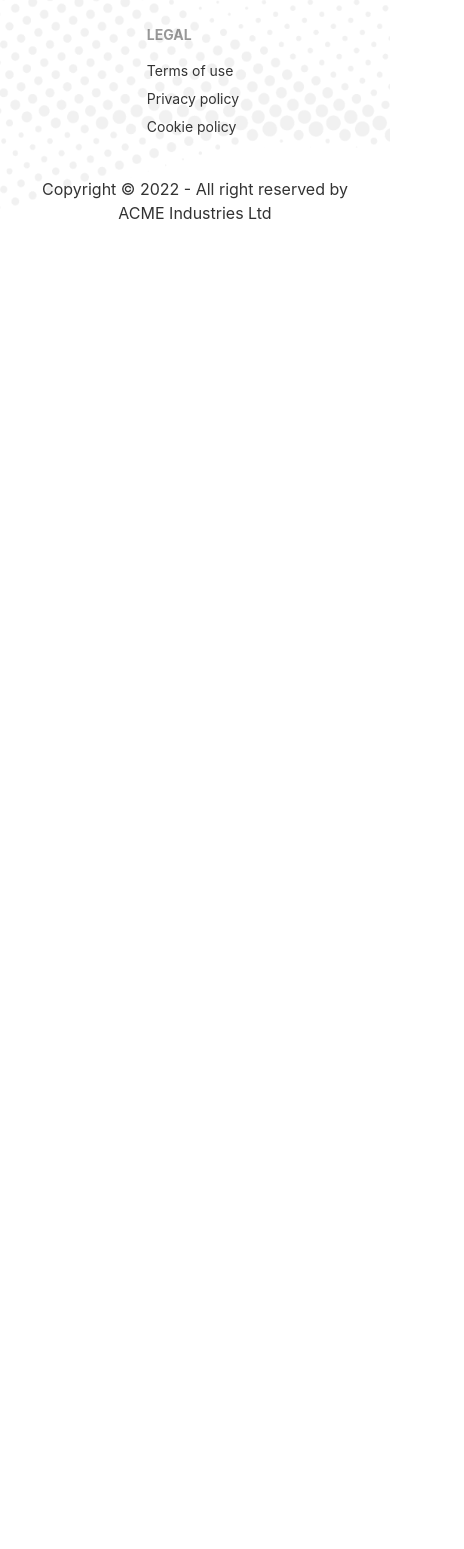
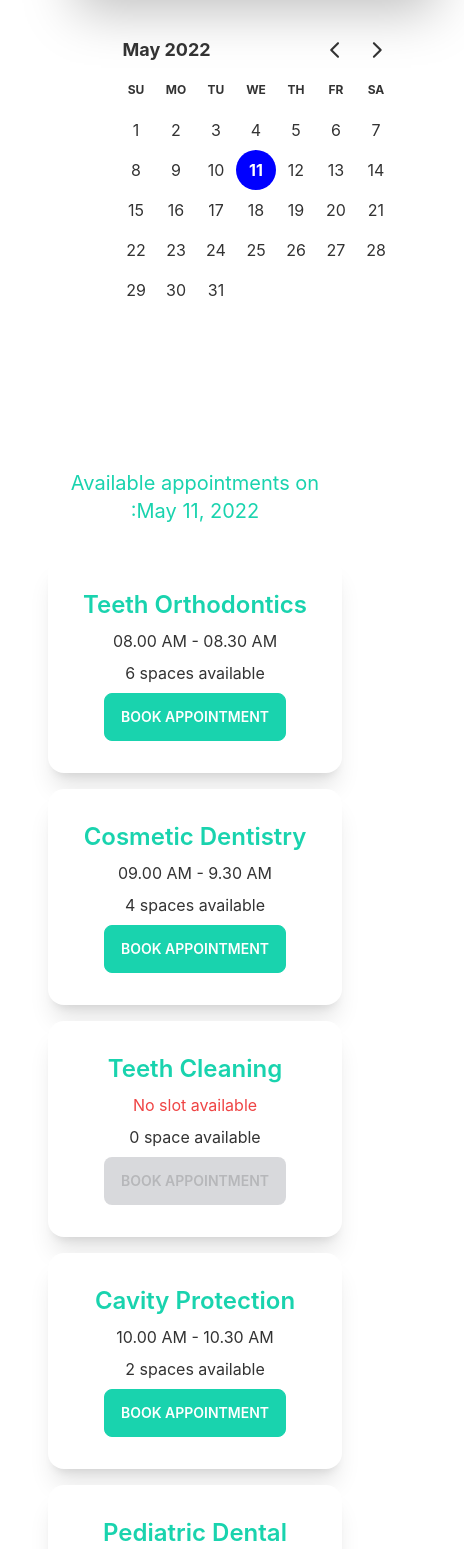
Before and after one commit to FAMMMI/Doctor-s-Portal, a React (Create React App) app: page /appointment in a window 390 px wide. Shown: the part 439-1988 px from the top of the page, 464 px wide, since content can reach past the window. Before the commit the page ends 844 px from the top, so only its background shows below. Built offline with nearby package versions, Linux system fonts and the light colour scheme.

Commit message:
appointment page done without connection of db using fakedb

```diff
--- a/package.json
+++ b/package.json
@@ -7,7 +7,9 @@
     "@testing-library/react": "^13.2.0",
     "@testing-library/user-event": "^13.5.0",
     "daisyui": "^2.14.3",
+    "date-fns": "^2.28.0",
     "react": "^18.1.0",
+    "react-day-picker": "^8.0.4",
     "react-dom": "^18.1.0",
     "react-router-dom": "^6.3.0",
     "react-scripts": "5.0.1",
--- /dev/null
+++ b/public/services.json
@@ -0,0 +1,57 @@
+[
+    {
+        "_id": 1,
+        "name": "Teeth Orthodontics",
+        "slots": [
+            "08.00 AM - 08.30 AM",
+            "08.30 AM - 09.00 AM",
+            "09.00 AM - 9.30 AM",
+            "09.30 AM - 10.00 AM",
+            "10.00 AM - 10.30 AM",
+            "10.30 AM - 11.00 AM"
+        ]
+    },
+    {
+        "_id": 2,
+        "name": "Cosmetic Dentistry",
+        "slots": [
+            "09.00 AM - 9.30 AM",
+            "09.30 AM - 10.00 AM",
+            "10.00 AM - 10.30 AM",
+            "10.30 AM - 11.00 AM"
+        ]
+    },
+    {
+        "_id": 3,
+        "name": "Teeth Cleaning",
+        "slots": []
+    },
+    {
+        "_id": 4,
+        "name": "Cavity Protection",
+        "slots": [
+            "10.00 AM - 10.30 AM",
+            "10.30 AM - 11.00 AM"
+        ]
+    },
+    {
+        "_id": 5,
+        "name": "Pediatric Dental",
+        "slots": [
+            "08.30 AM - 09.00 AM",
+            "09.00 AM - 9.30 AM",
+            "09.30 AM - 10.00 AM",
+            "10.00 AM - 10.30 AM",
+            "10.30 AM - 11.00 AM"
+        ]
+    },
+    {
+        "_id": 6,
+        "name": "Oral Surgery",
+        "slots": [
+            "09.30 AM - 10.00 AM",
+            "10.00 AM - 10.30 AM",
+            "10.30 AM - 11.00 AM"
+        ]
+    }
+]
--- a/src/App.js
+++ b/src/App.js
@@ -6,16 +6,20 @@ import Home from './Pages/Home/Home';
 import About from './Pages/About/About';
 import Login from './Pages/Login/Login';
 import Footer from './Pages/Shared/Footer';
+import Appointment from './Pages/Appointment/Appointment';
+
 
 function App() {
   return (
-    <div >
+    <div className='max-w-7xl mx-auto' >
       <Navbar></Navbar>
       <Routes>
         <Route path="/" element={<Home />} />
         <Route path="/home" element={<Home />} />
         <Route path="/about" element={<About />} />
         <Route path="/login" element={<Login />} />
+        <Route path="/appointment" element={<Appointment />} />
+
       </Routes>
       <Footer></Footer>
     </div>
--- a/src/Pages/About/About.js
+++ b/src/Pages/About/About.js
@@ -3,7 +3,7 @@ import React from 'react';
 const About = () => {
     return (
         <div>
-            <h2>About</h2>
+            <h2>hello</h2>
         </div>
     );
 };
--- /dev/null
+++ b/src/Pages/Appointment/Appointment.js
@@ -0,0 +1,15 @@
+import React, { useState } from 'react';
+import AppointmentBanner from './AppointmentBanner';
+import AvailableAppointments from './AvailableAppointments';
+const Appointment = () => {
+    const [date, setDate] = useState(new Date());
+
+    return (
+        <div>
+            <AppointmentBanner date={date} setDate={setDate}></AppointmentBanner>
+            <AvailableAppointments date={date} setDate={setDate}></AvailableAppointments>
+        </div>
+    );
+};
+
+export default Appointment;
--- /dev/null
+++ b/src/Pages/Appointment/AppointmentBanner.js
@@ -0,0 +1,28 @@
+import React, { useState } from 'react';
+import chair from '../../assets/images/chair.png'
+import { DayPicker } from 'react-day-picker';
+import 'react-day-picker/dist/style.css';
+import { format } from 'date-fns';
+
+const AppintmentBanner = ({ date, setDate }) => {
+    return (
+        <div>
+            <div class="hero min-h-screen  px-12">
+                <div class="hero-content flex-col lg:flex-row-reverse">
+                    <img src={chair} class="max-w-sm rounded-lg shadow-2xl" />
+                    <div>
+                        <DayPicker
+                            mode="single"
+                            selected={date}
+                            onSelect={setDate}
+                        />
+
+
+                    </div>
+                </div>
+            </div>
+        </div>
+    );
+};
+
+export default AppintmentBanner;
--- /dev/null
+++ b/src/Pages/Appointment/AvailableAppointments.js
@@ -0,0 +1,37 @@
+import { format } from 'date-fns';
+import React, { useEffect, useState } from 'react';
+import BookingModal from './BookingModal';
+import Service from './Service';
+
+const AvailableAppointments = ({ date, setDate }) => {
+    const [services, setServices] = useState([]);
+    const [treatment, setTreatment] = useState(null);
+    useEffect(() => {
+        fetch('services.json')
+            .then(res => res.json())
+            .then(data => setServices(data));
+    }, [])
+    return (
+        <div className='px-12'>
+            <p className='text-center text-secondary text-xl pb-8'>Available appointments on :{format(date, 'PP')}</p>
+            <div className='grid grid-cols-1 lg:grid-cols-3 gap-4 '>
+                {
+                    services.map(service => <Service
+                        key={service._id}
+                        service={service}
+                        setTreatment={setTreatment}
+
+                    ></Service>)
+                }
+
+            </div>
+            {treatment && <BookingModal
+                date={date}
+                treatment={treatment}
+                setTreatment={setTreatment}
+            ></BookingModal>}
+        </div>
+    );
+};
+
+export default AvailableAppointments;
--- /dev/null
+++ b/src/Pages/Appointment/BookingModal.js
@@ -0,0 +1,41 @@
+import React from 'react';
+import { format } from 'date-fns';
+
+
+const BookingModal = ({ date, treatment, setTreatment }) => {
+    const { _id, name, slots } = treatment;
+
+    const handleBooking = event => {
+        event.preventDefault();
+        const slot = event.target.slot.value;
+        console.log(_id, name, slot)
+        setTreatment(null)
+    }
+    return (
+        <div>
+            <input type="checkbox" id="booking-modal" class="modal-toggle" />
+            <div class="modal modal-bottom sm:modal-middle">
+                <div class="modal-box relative">
+                    <label for="booking-modal" class="btn btn-sm btn-circle absolute right-2 top-2">✕</label>
+                    <h3 class="font-bold text-lg text-secondary pb-4 text-center">Booking for {name}</h3>
+                    <form onSubmit={handleBooking} className='grid grid-cols-1 gap-2 justify-items-center '>
+                        <input type="text" disabled value={format(date, 'PP')} class="input input-bordered w-full max-w-xs" />
+                        <select name="slot" class="select select-bordered w-full max-w-xs">
+                            {
+                                slots.map(slot => <option value={slot}>{slot}</option>)
+                            }
+
+                        </select>
+                        <input type="text" name="name" placeholder="Your Name" class="input input-bordered w-full max-w-xs" />
+                        <input type="text" name="email" placeholder="Email" class="input input-bordered w-full max-w-xs" />
+                        <input type="text" name="phone" placeholder="Phone Number" class="input input-bordered w-full max-w-xs" />
+                        <input type="Submit" value="Submit" class="btn btn-secondary text-white w-full max-w-xs" />
+                    </form>
+
+                </div>
+            </div>
+        </div>
+    );
+};
+
+export default BookingModal;
--- /dev/null
+++ b/src/Pages/Appointment/Service.js
@@ -0,0 +1,31 @@
+import React from 'react';
+import Button from '../Shared/Button';
+
+const Service = ({ service, setTreatment }) => {
+    const { name, slots } = service;
+    return (
+        <div class="card lg:max-w-lg bg-base-100 shadow-xl">
+            <div class="card-body  text-center">
+                <h2 class="card-title text-secondary text-2xl justify-center">{name}</h2>
+                <p className='justify-center'>{
+                    slots.length
+                        ? <span>{slots[0]}</span>
+                        : <span className='text-red-500'>No slot available</span>
+
+                }
+
+                </p>
+                <p className='justify-center'>{slots.length} {slots.length > 1 ? 'spaces' : 'space'}  available</p>
+                <div class="card-actions justify-center">
+
+                    <label
+                        disabled={slots.length === 0}
+                        onClick={() => setTreatment(service)}
+                        for="booking-modal" class="btn btn-secondary  text-white uppercase">Book Appointment</label>
+                </div>
+            </div>
+        </div>
+    );
+};
+
+export default Service;
--- a/src/Pages/Home/Info.js
+++ b/src/Pages/Home/Info.js
@@ -7,7 +7,7 @@ import phone from '../../assets/icons/phone.svg';
 const Info = () => {
 
     return (
-        <div className='grid grid-cols-1 lg:grid-cols-3 gap-4 px-12'>
+        <div className='grid grid-cols-1 lg:grid-cols-3 gap-4 px-12 '>
             <InfoCard cardTitle="Openong Hours" bgClass="bg-gradient-to-r from-secondary to-primary" img={clock}></InfoCard>
             <InfoCard cardTitle="Our Locations" bgClass="bg-accent" img={marker}></InfoCard>
             <InfoCard cardTitle="Contact Us" bgClass="bg-gradient-to-r from-secondary to-primary" img={phone}></InfoCard>
--- a/src/Pages/Home/InfoCard.js
+++ b/src/Pages/Home/InfoCard.js
@@ -2,7 +2,7 @@ import React from 'react';
 
 const InfoCard = ({ img, cardTitle, bgClass }) => {
     return (
-        <div className={`card lg:card-side ${bgClass} shadow-xl text-white `}>
+        <div className={`card lg:card-side ${bgClass} shadow-xl text-white pt-4 `}>
             <figure><img className='pl-5' src={img} alt="Album" /></figure>
             <div className="card-body">
                 <h2 className="card-title">{cardTitle}</h2>
--- a/src/Pages/Shared/Footer.js
+++ b/src/Pages/Shared/Footer.js
@@ -31,7 +31,7 @@ const Footer = () => {
                 </div>
             </div>
             <div className='text-center my-10'>
-                <p>Copyright © 2022 - All right reserved by ACME Industries Ltd</p>
+                <p>Copyright © 2022 - All right reserved </p>
             </div>
         </footer>
     );
```
Also changed, not shown: 1 other file (tests, documents, lock files or other folders).
